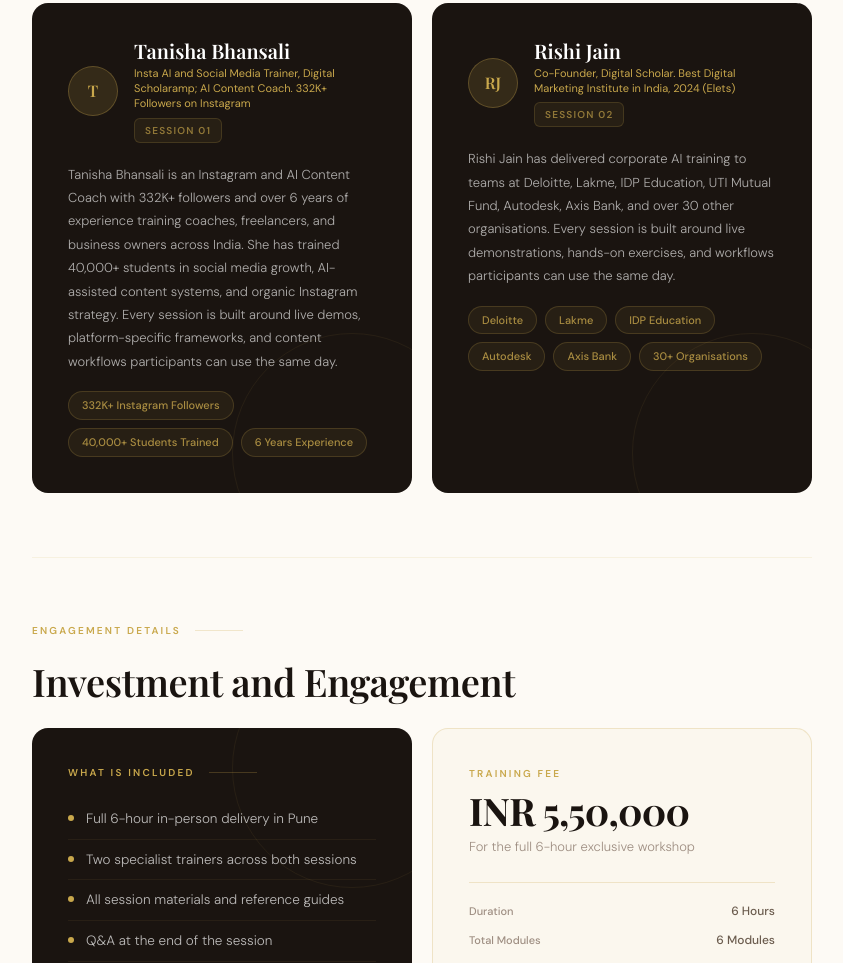
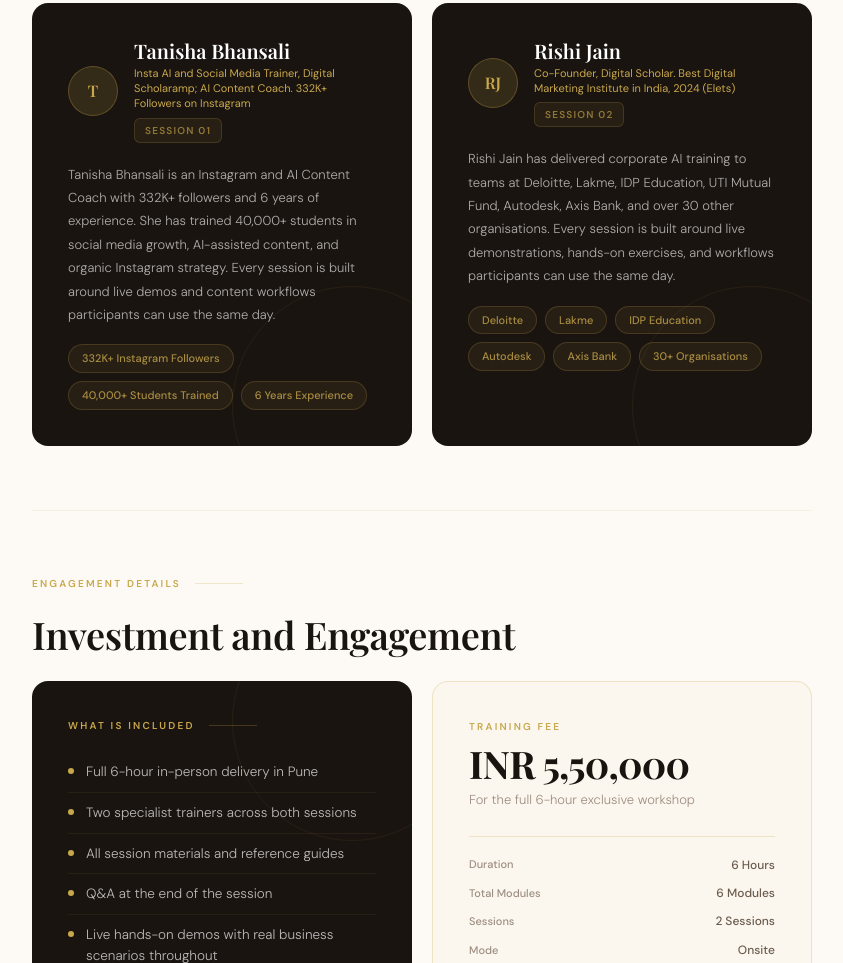
Before and after one commit to BDE-DS/DSxJITO-Pune, a plain HTML site: page index.html in a window 1280 px wide. Shown: the part 7021-7984 px from the top of the page, without its empty margins (218-1061 px from the left). Drawn offline with nearby package versions, Linux system fonts and the light colour scheme; a web font is replaced by a local one.

Commit message:
index.html

```diff
--- a/index.html
+++ b/index.html
@@ -668,7 +668,7 @@
           <div class="trainer-session-tag">Session 01</div>
         </div>
       </div>
-      <p class="trainer-bio">Tanisha Bhansali is an Instagram and AI Content Coach with 332K+ followers and over 6 years of experience training coaches, freelancers, and business owners across India. She has trained 40,000+ students in social media growth, AI-assisted content systems, and organic Instagram strategy. Every session is built around live demos, platform-specific frameworks, and content workflows participants can use the same day.</p>
+      <p class="trainer-bio">Tanisha Bhansali is an Instagram and AI Content Coach with 332K+ followers and 6 years of experience. She has trained 40,000+ students in social media growth, AI-assisted content, and organic Instagram strategy. Every session is built around live demos and content workflows participants can use the same day.</p>
       <div class="trainer-clients" style="margin-top:18px;">
         <span class="trainer-pill">332K+ Instagram Followers</span>
         <span class="trainer-pill">40,000+ Students Trained</span>
```
